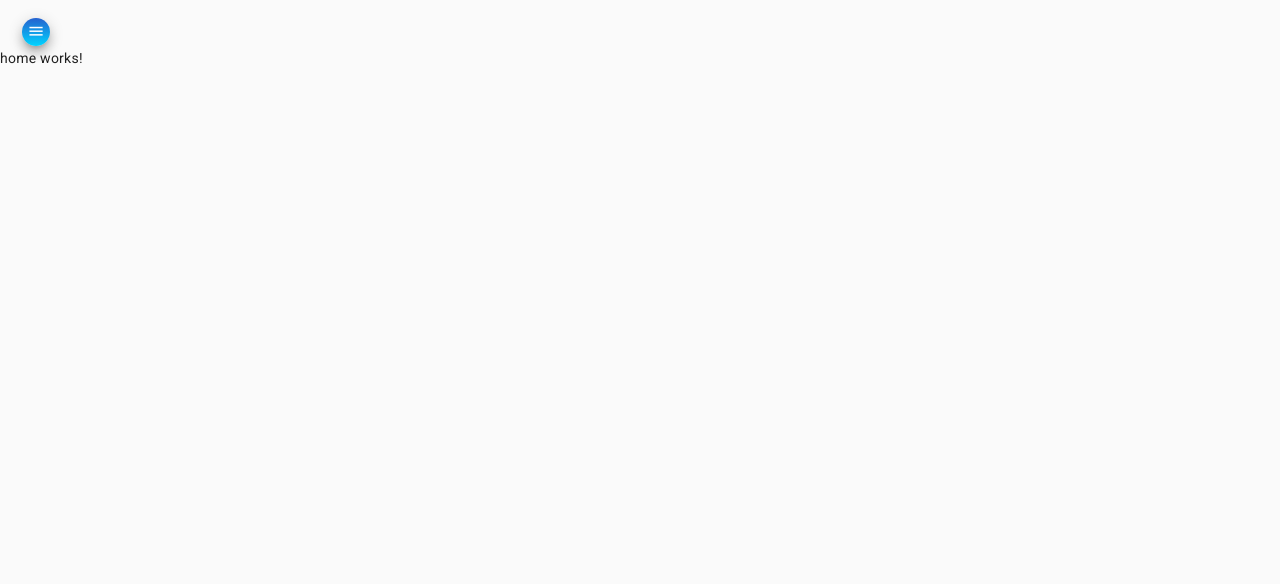
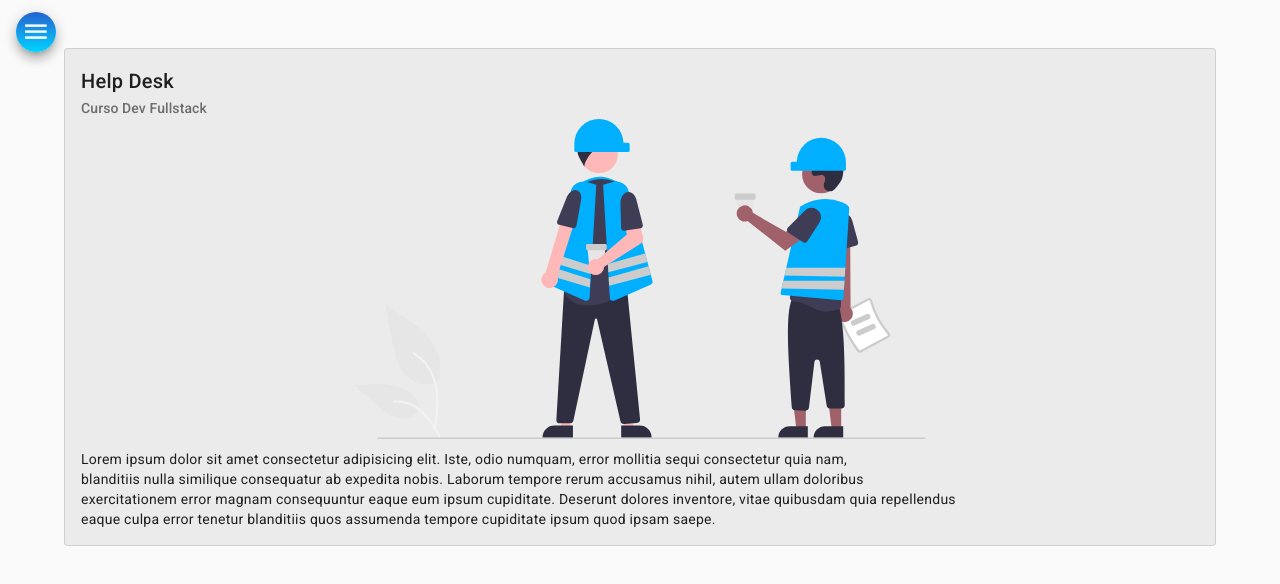
Before and after one commit to HenriqueV01/helpdesk-front, an Angular app: page /home in a window 1280 px wide. Shown: the top 584 px of the page. Built offline with nearby package versions, Linux system fonts and the light colour scheme.

Commit message:
HTML e CSS para componente Home.

```diff
--- a/src/app/components/home/home.component.css
+++ b/src/app/components/home/home.component.css
@@ -0,0 +1,10 @@
+.card{
+  width: 90%;
+  margin: auto;
+  background-color: rgb(235, 235, 235);
+}
+
+img{
+  height: 20rem;
+  margin-bottom: 10px;
+}
--- a/src/app/components/home/home.component.html
+++ b/src/app/components/home/home.component.html
@@ -1 +1,20 @@
-<p>home works!</p>
+<mat-card class="card" appearance="outlined">
+  <mat-card-header>
+    <!-- <div mat-card-avatar class="example-header-image"></div> -->
+    <mat-card-title>Help Desk</mat-card-title>
+    <mat-card-subtitle>Curso Dev Fullstack</mat-card-subtitle>
+  </mat-card-header>
+  <img mat-card-image src="assets/img/home-image.svg" alt="Image Home Help Desk">
+  <mat-card-content>
+    <p>
+      Lorem ipsum dolor sit amet consectetur adipisicing elit. Iste, odio numquam, error mollitia sequi consectetur quia nam, <br>
+      blanditiis nulla similique consequatur ab expedita nobis. Laborum tempore rerum accusamus nihil, autem ullam doloribus  <br>
+      exercitationem error magnam consequuntur eaque eum ipsum cupiditate. Deserunt dolores inventore, vitae quibusdam quia repellendus <br>
+      eaque culpa error tenetur blanditiis quos assumenda tempore cupiditate ipsum quod ipsam saepe.
+    </p>
+  </mat-card-content>
+  <!-- <mat-card-actions>
+    <button mat-button>LIKE</button>
+    <button mat-button>SHARE</button>
+  </mat-card-actions> -->
+</mat-card>
--- a/src/app/components/nav/nav.component.css
+++ b/src/app/components/nav/nav.component.css
@@ -36,8 +36,8 @@ img{
 }
 
 .menutoggle button {
-  width: 1.8rem !important;
-  height: 1.8rem !important;
+  width: 2.5rem !important;
+  height: 2.5rem !important;
   min-width: unset !important; /* Remove o tamanho mínimo padrão */
   padding: 0 !important; /* Remove qualquer espaço interno extra */
   display: flex;
@@ -51,6 +51,6 @@ img{
   display: flex;
   align-items: center;
   justify-content: center;
-  font-size: 1.1rem !important; /* Diminui o tamanho do ícone */
+  font-size: 1.8rem !important; /* Diminui o tamanho do ícone */
 }
 /* CSS criado para sobrescrever o material - Fim. */
```
Also changed, not shown: src/assets/img/home-image.svg (added), 1 other file (tests, documents, lock files or other folders).
